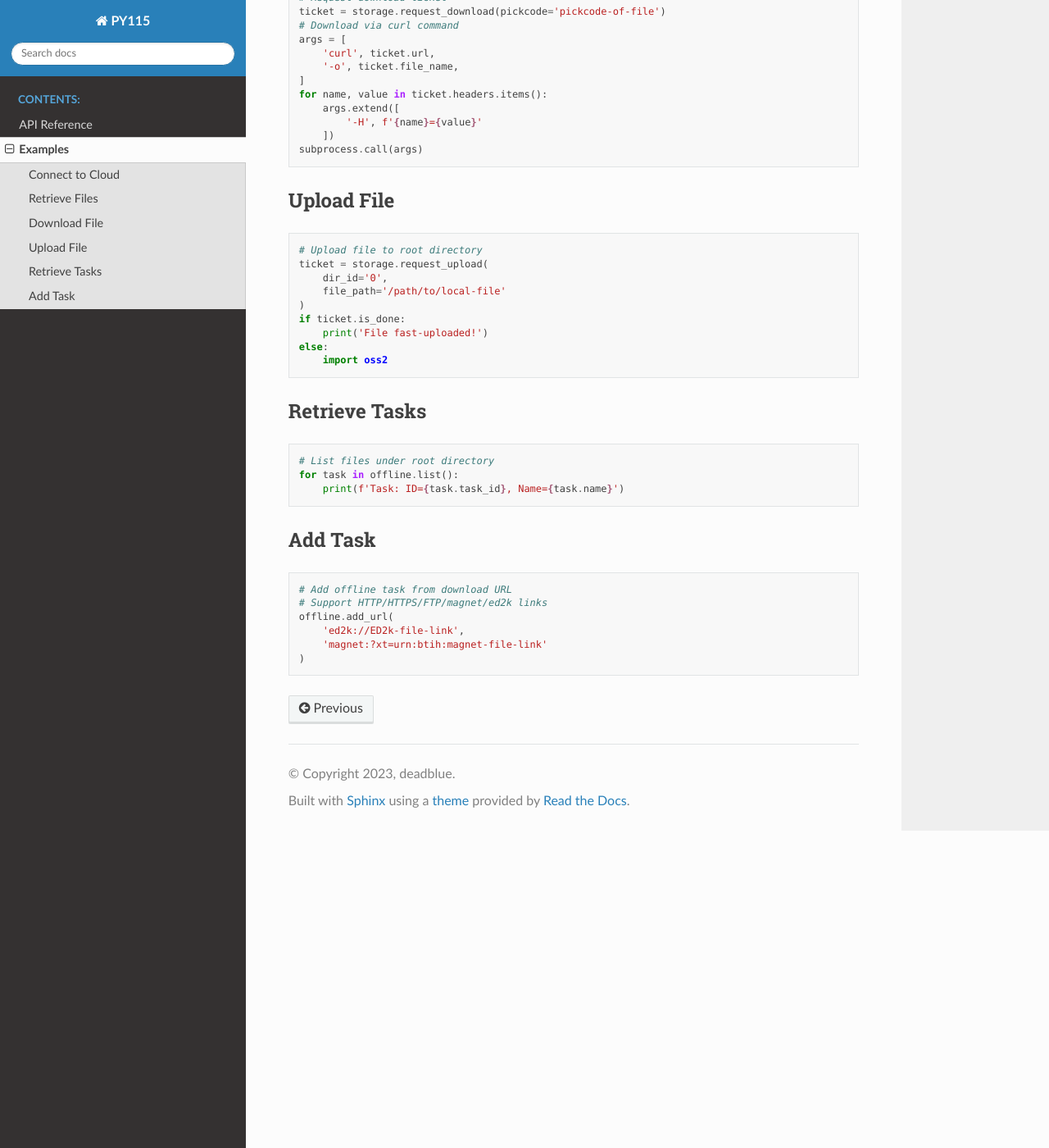
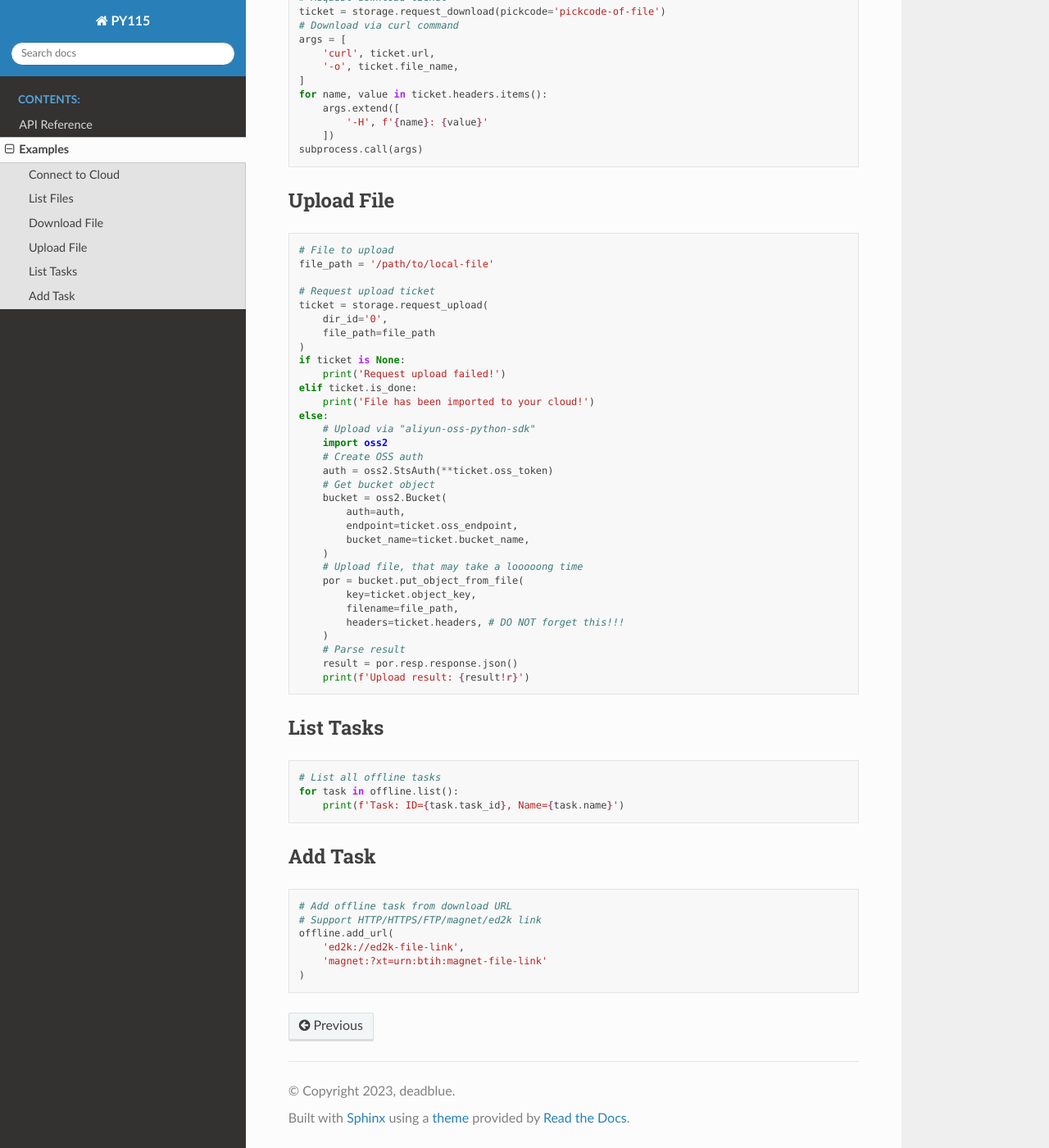
Before and after one commit to deadblue/py115, a Sphinx documentation site: the page built from docs/example.rst, in a window 1280 px wide and 1400 px high, scrolled down 737 px. Shown: the whole window at 82% size. Built offline with Sphinx 7.4.7 and the Read the Docs theme 2.0.0, drawn with Linux system fonts in a browser that asks for light colours; some of the changed text lies outside the part shown.

Commit message:
Upload example, add docs URL to project file.

```diff
--- a/docs/example.rst
+++ b/docs/example.rst
@@ -19,14 +19,16 @@ Connect to Cloud
     # Get offline service
     offline = cloud.offline()
 
-Retrieve Files
---------------
+
+List Files
+----------
 
 .. code:: python
 
     # List files under root directory
     for file in storage.list(dir_id='0'):
         print(f'File: ID={file.file_id}, Name={file.name}')
+
 
 Download File
 -------------
@@ -44,7 +46,7 @@ Download File
     ]
     for name, value in ticket.headers.items():
         args.extend([
-            '-H', f'{name}={value}'
+            '-H', f'{name}: {value}'
         ])
     subprocess.call(args)
 
@@ -54,25 +56,49 @@ Upload File
 
 .. code:: python
 
-    # Upload file to root directory
+    # File to upload
+    file_path = '/path/to/local-file'
+
+    # Request upload ticket
     ticket = storage.request_upload(
         dir_id='0',
-        file_path='/path/to/local-file'
+        file_path=file_path
     )
-    if ticket.is_done:
-        print('File fast-uploaded!')
+    if ticket is None:
+        print('Request upload failed!')
+    elif ticket.is_done:
+        print('File has been imported to your cloud!')
     else:
+        # Upload via "aliyun-oss-python-sdk"
         import oss2
+        # Create OSS auth
+        auth = oss2.StsAuth(**ticket.oss_token)
+        # Get bucket object
+        bucket = oss2.Bucket(
+            auth=auth,
+            endpoint=ticket.oss_endpoint,
+            bucket_name=ticket.bucket_name,
+        )
+        # Upload file, that may take a looooong time
+        por = bucket.put_object_from_file(
+            key=ticket.object_key,
+            filename=file_path,
+            headers=ticket.headers, # DO NOT forget this!!!
+        )
+        # Parse result
+        result = por.resp.response.json()
+        print(f'Upload result: {result!r}')
 
 
-Retrieve Tasks
---------------
+List Tasks
+----------
 
 .. code:: python
 
-    # List files under root directory
+    # List all offline tasks
     for task in offline.list():
         print(f'Task: ID={task.task_id}, Name={task.name}')
+
 
 Add Task
 --------
@@ -80,8 +106,8 @@ Add Task
 .. code:: python
 
     # Add offline task from download URL
-    # Support HTTP/HTTPS/FTP/magnet/ed2k links
+    # Support HTTP/HTTPS/FTP/magnet/ed2k link
     offline.add_url(
-        'ed2k://ED2k-file-link',
+        'ed2k://ed2k-file-link',
         'magnet:?xt=urn:btih:magnet-file-link'
     )
--- a/pyproject.toml
+++ b/pyproject.toml
@@ -25,6 +25,7 @@ dynamic = ["dependencies", "version"]
 [project.urls]
 homepage = "https://github.com/deadblue/py115"
 source = "https://github.com/deadblue/py115"
+documentation = "https://py115.readthedocs.io/en/latest/"
 
 [tool.setuptools]
 packages = [
```
